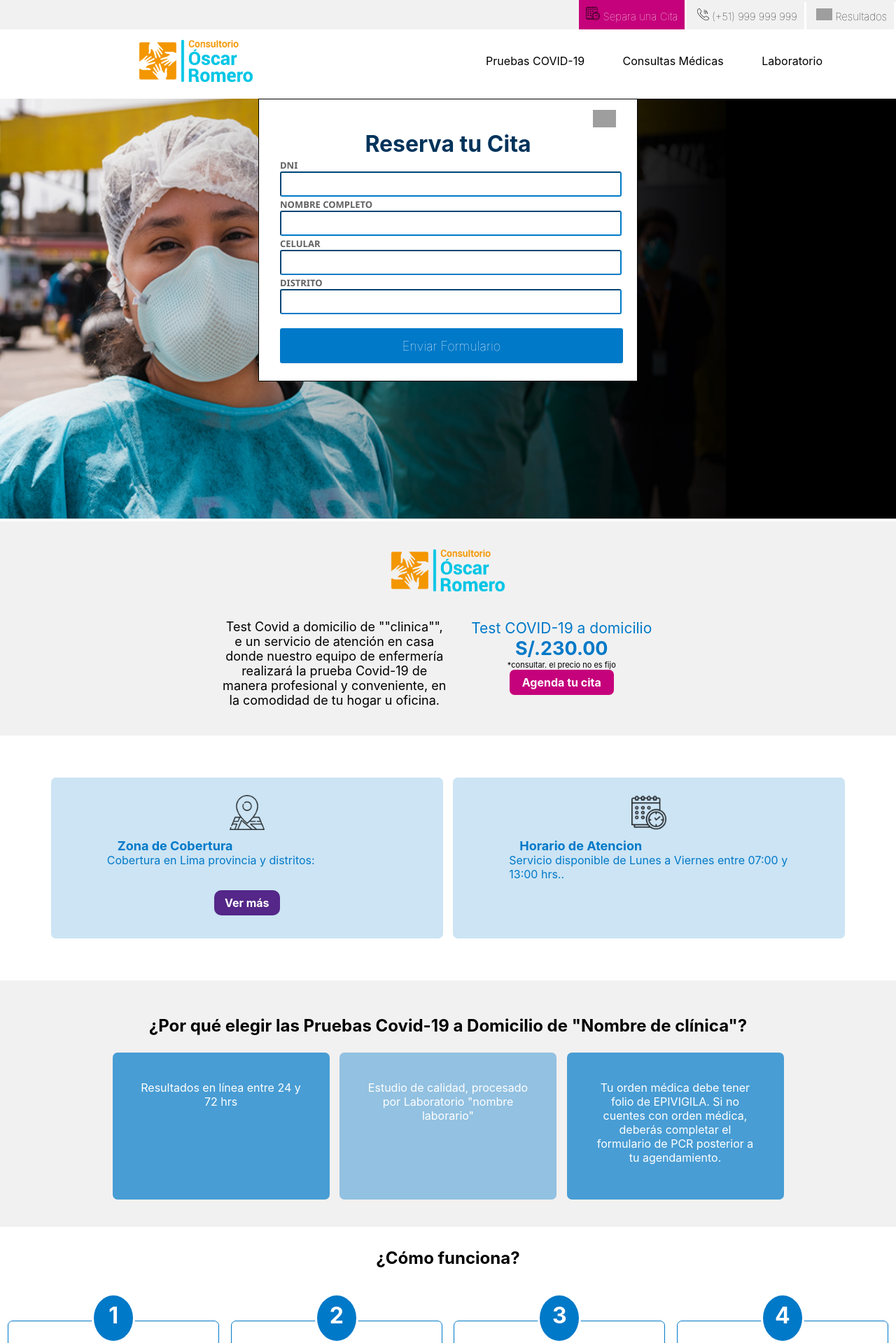
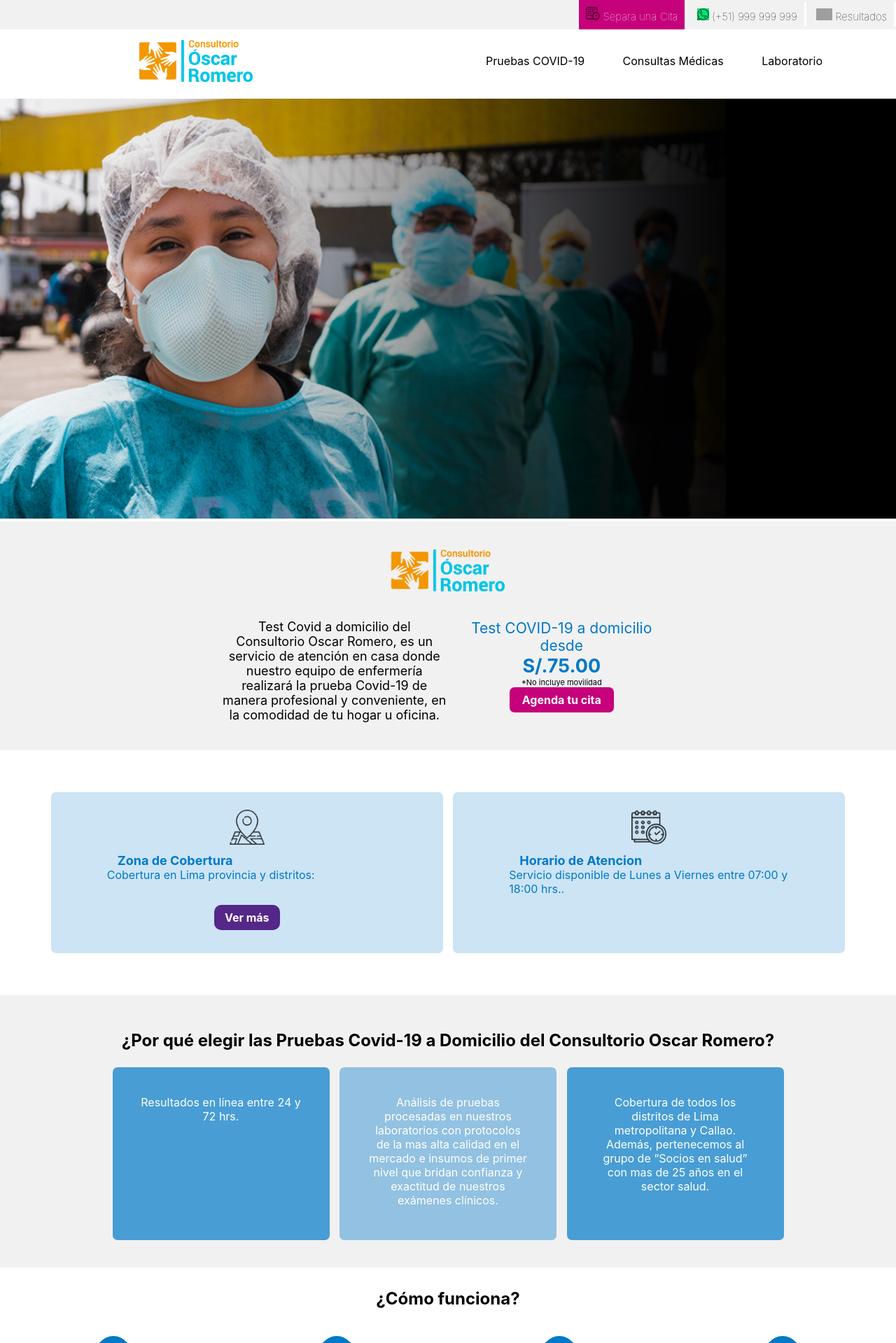
Before and after one commit to rodrigo-calle/clinicWeb, a PHP site: page / in a window 1280 px wide. Shown: the top 1919 px of the page at 70% size. Run offline with PHP 8.4, Linux system fonts and the light colour scheme; some libraries are stand-ins or nearby versions; grey boxes are pictures that could not be loaded.

Commit message:
subentrega

```diff
--- a/css/form.css
+++ b/css/form.css
@@ -1,20 +1,27 @@
 .contenedor_formulario{
-    position: absolute;
-    z-index: 998;
-    width: 100%;
-    height: 100%; /* Full height */
+ display: none; /* Hidden by default */
+  position: fixed; /* Stay in place */
+  z-index: 1; /* Sit on top */
+  padding-top: 100px; /* Location of the box */
+  left: 0;
+  top: 0;
+  width: 100%; /* Full width */
+  height: 100%; /* Full height */
+  overflow: auto; /* Enable scroll if needed */
+  background-color: rgb(0,0,0); /* Fallback color */
+  background-color: rgba(0,0,0,0.4); /* Black w/ opacity */
 
 }
 .form__citas{
-    border: thin solid #000;
-    background-color: white;
+    border: thin outset rgb(255, 255, 255);
+    border-radius: 5px;
+    background-color: rgba(255, 255, 255, 0.8);
     height: fit-content;
     width: 480px;
     padding-bottom: 25px;
     padding-left: 30px;
     padding-right: 30px;
     margin: 0px auto;
-
     /* width: 100% */
 }
 
@@ -48,6 +55,15 @@ color: var(--second-color);
     border-color: thin solid rgb(97, 97, 97);
 }
 
+.form__citas input[type=number]::-webkit-inner-spin-button,
+.form__citas input[type=number]::-webkit-outer-spin-button {
+  -webkit-appearance: none;
+}
+
+.form__citasinput[type=number] {
+  -moz-appearance: textfield;
+}
+
 .form__citas input:empty{
     border-color: var(--main-color);
 }
--- a/css/style.css
+++ b/css/style.css
@@ -280,7 +280,7 @@ display: inline-table;
 .subsection-three div{
    vertical-align: top;
    width: 290px;
-   height: 190px;
+   height: 227px;
    background-color: rgb(0, 121, 200, .7);
    display: inline-block;
    margin: 4px 5px;
@@ -363,6 +363,18 @@ display: inline-table;
     color: var(--main-color);
     text-decoration: none;
 }
+.subsection-five .div-two div{
+    width: 400px;
+    color: var(--main-color);
+    margin: 0px auto;
+    cursor: pointer;
+}
+
+.subsection-five .div-two div:hover{
+    font-size: 25px;
+    background-color: var(--main-color);
+    color: #fff;
+}
 .subsection-five .div-two a:hover{
     font-size: 25px;
     background-color: var(--main-color);
@@ -423,7 +435,7 @@ footer div ul li a {
 
 footer div ul li a:hover {
     text-decoration: none;
-    color:  var(--second-color);
+    text-decoration: underline;
 }
 
 footer .last-div-footer{
--- a/index.html
+++ b/index.html
@@ -14,8 +14,8 @@
     <header>
             <div class="main-head">
                 <div class="btn-appointment" id="myBtn"><img class="wahtss" style="opacity: 80%;" src="img/calendar.png" height="20px" width="20px" alt=""> Separa una Cita</div>
-                <div><p style="background-color: inherit; color: #000;"><img style="height: 17px; background-color:inherit; " src="img/call.png"  alt=""> (+51) 999 999 999</p></div>
-                <div><p style="background-color: inherit; color: #000;"><img style="height: 17px; background-color:inherit; " src="img/notepad.png"  alt=""> Resultados</p></div>
+                <a href="https://api.whatsapp.com/send?phone=929736017" target="_blank"  ><div style="height: 17px; background-color:inherit; "><p style="background-color: inherit; color: #000;"><img style="height: 17px; background-color:#01e675; " src="img/logotipo-de-whatsapp.png"  alt=""> (+51) 999 999 999</p></div></a>
+               <a href="https://apps.sociosensalud.org.pe/6ResultCor/Login"> <div style="height: 17px; background-color:inherit;"><p style="background-color: inherit; color: #000;"><img style="height: 17px; background-color:inherit; " src="img/notepad.png"  alt=""> Resultados</p></div></a>
             </div>
             <nav class="main-menu">
                 <div class="contenedor-logo">
@@ -56,27 +56,37 @@
 
             <div class="submenu tres" hidden>
                 <ul class="sub-list">
-                    <a href=""><li class="sub-item">Hemogramas</li></a>
+                    <a href=""><li class="sub-item">Hemogramas Completo</li></a>
+                    <a href=""><li class="sub-item">Glucosa</li></a>
+                    <a href=""><li class="sub-item">Colesterol Total</li></a>
+                    <a href=""><li class="sub-item">Triglicéridos</li></a>
+                    <a href=""><li class="sub-item">Antígeno Prostático</li></a>
+                    <a href=""><li class="sub-item">Thevenon</li></a>
+
 
                 </ul>
             </div>
         </header>
-
+        <!-- Form Appointments -->
         <div class="contenedor_formulario modal" id="myModal">
             <form method="post" action="connect.php" class="form__citas" >
                 <div>
-            <img class="exit" src="img/exit.png" height="25px" alt="">
+                    <img class="exit close" src="img/exit.png" height="25px" alt="">
                 </div>
                 <h1>Reserva tu Cita</h1>
                 <label for="document">DNI</label><br>
-        <input type="number" name="document"> <br>
+                <input class="input-document" type="number"  name="document" required <br>
+
                 <label for="name_complete">NOMBRE COMPLETO</label><br>
-        <input type="text" name="name_complete"><br>
+                <input type="text" name="name_complete" required><br>
+
                 <label for="phone">CELULAR</label><br>
-        <input type="number" name="phone"><br>
+                <input type="number" name="phone" required><br>
+
                 <label for="address">DISTRITO</label><br>
-        <input type="text" name="address" ><br>
-        <input type="submit" value="Enviar Formulario">
+                <input type="text" name="address" required><br>
+
+                <input type="submit" value="Enviar Formulario" target='_blank' >
             </form>
         </div>
 
@@ -111,7 +121,7 @@
                     <img src="img/logo.png" alt=""><br>
                     <div>
                         <p class="paragraph-sso">
-                            Test Covid a domicilio de ""clinica"", e un servicio de
+                            Test Covid a domicilio del Consultorio Oscar Romero, es un servicio de
                             atención en casa donde nuestro
                            equipo de enfermería realizará la
                            prueba Covid-19 de manera profesional
@@ -119,10 +129,10 @@
                         </p>
                     </div>
                     <div>
-                        <h3>Test COVID-19 a domicilio</h3>
-                        <h2>S/.230.00</h2>
-                        <p>*consultar. el precio no es fijo</p>
-                        <button>Agenda tu cita</button>
+                        <h3>Test COVID-19 a domicilio desde</h3>
+                        <h2>S/.75.00</h2>
+                        <p>*No incluye movilidad</p>
+                       <button id="separate">Agenda tu cita</button>
                     </div>
                 </div>
 
@@ -141,32 +151,36 @@
                         <img src="img/calendar.png"  height="50px" alt="">
                         <p><strong>Horario de Atencion</strong>
                             Servicio disponible de Lunes a Viernes
-                            entre 07:00 y 13:00 hrs..
+                            entre 07:00 y 18:00 hrs..
                         </p>
                     </div>
                 </div>
 
                 <div class="subsection-three">
-                    <h1>¿Por qué elegir las Pruebas Covid-19 a Domicilio de "Nombre de clínica"?</h1>
+                    <h1>¿Por qué elegir las Pruebas Covid-19 a Domicilio del Consultorio Oscar Romero?</h1>
                     <div>
                         <p>
                             Resultados en línea entre
-                            24 y 72 hrs
+                            24 y 72 hrs.
                         </p>
 
                     </div>
                     <div class="different-div">
                         <p>
-                            Estudio de calidad, procesado por Laboratorio "nombre laborario"
+                            Análisis de pruebas procesadas en nuestros
+                             laboratorios con protocolos de la mas alta calidad
+                            en el mercado e insumos de primer nivel que
+                             bridan confianza y exactitud de nuestros
+                              exámenes clínicos.
                         </p>
                     </div>
                     <div>
                         <p>
-                            Tu orden médica debe tener folio
-                            de EPIVIGILA. Si no cuentes con
-                             orden médica, deberás completar
-                             el formulario de PCR posterior
-                              a tu agendamiento.
+                            Cobertura de todos los distritos de Lima
+                            metropolitana y Callao. Además,
+                             pertenecemos al grupo
+                              de “Socios en salud” con mas
+                               de 25 años en el sector salud.
                         </p>
                     </div>
                 </div>
@@ -221,8 +235,8 @@
                     </p>
                    </div>
                     <div  class="div-two">
-                           <a href=""> <img style="height: 25px; " src="img/clipboard.png"  alt=""> Agendamiento Online</a> <br>
-                           <a href=""> <img style="height: 20px; " src="img/call.png"  alt=""> Agendamiento por Call Center</a>
+                           <a href="https://api.whatsapp.com/send?phone=929736017" target="_blank"> <img style="height: 25px; " src="img/clipboard.png"  alt=""> Agendamiento Online</a> <br>
+                           <a href="tel: +51 932557624"> <img style="height: 20px; " src="img/call.png"  alt=""> Agendamiento por Call Center - 999 999 999</a>
 
                     </div>
                 </div>
@@ -254,8 +268,6 @@
                     <ul>
                       <h3>Contactanos</h3>
                         <li><a href="">Habla con nosotros</a></li>
-                        <li><a href="">Chatea con nosotros</a></li>
-                        <li><a href="">Dejanos un comentario</a></li>
                         <li><a href="">Envianos un correo</a></li>
                     </ul>
                 </div>
@@ -272,25 +284,14 @@
 
                  <div>
                     <h3>Ubicanos</h3>
-                    <iframe  class="mapa" src="https://www.google.com/maps/embed?pb=!1m18!1m12!1m3!1d3901.7993921099905!2d-76.9388839845665!3d-12.057319445381188!2m3!1f0!2f0!3f0!3m2!1i1024!2i768!4f13.1!3m3!1m2!1s0x9105c6bf409a0bcf%3A0x8051ae49d0b48a4e!2sExplanada%20Del%20Monumental!5e0!3m2!1ses-419!2spe!4v1621872959604!5m2!1ses-419!2spe"  style="border:0;" allowfullscreen="" loading="lazy"></iframe>
+                    <iframe src="https://www.google.com/maps/embed?pb=!1m18!1m12!1m3!1d3901.7271143489356!2d-76.94722258518732!3d-12.062287291456972!2m3!1f0!2f0!3f0!3m2!1i1024!2i768!4f13.1!3m3!1m2!1s0x9105c7d558751a21%3A0x904b4f928c70fba6!2sCONSULTORIO%20OSCAR%20ROMERO!5e0!3m2!1ses-419!2spe!4v1623028871991!5m2!1ses-419!2spe" style="border:0;" allowfullscreen="" loading="lazy"></iframe>
                 </div>
 
-               <!--  <div>
-                    <ul>
-                        <h3>Ingreso Personal</h3>
-                        <li>
-                                Médicos
-                        </li>
-                        <li>
-                                Ejecutivos
-                        </li>
-                    </ul>
-                </div> -->
                 <div class="last-div-footer">
                   <p>2021 Consultorio Oscar Romero</p>
                 </div>
             </footer>
-
+    <script src="js/button_citas.js"></script>
     <script src="js/index.js" type="module"></script>
 </body>
 </html>
--- a/js/button_citas.js
+++ b/js/button_citas.js
@@ -1,4 +1,32 @@
-const d = document;
-export default function citas(){
+// Get the modal
+var modal = document.getElementById("myModal");
 
+// Get the button that opens the modal
+
+var btn = document.getElementById("myBtn");
+var separate = document.getElementById("separate");
+
+// Get the <span> element that closes the modal
+var span = document.getElementsByClassName("close")[0];
+
+// When the user clicks on the button, open the modal
+
+separate.onclick = function(){
+  modal.style.display = "block";
 }
+
+btn.onclick = function() {
+  modal.style.display = "block";
+}
+
+// When the user clicks on <span> (x), close the modal
+span.onclick = function() {
+  modal.style.display = "none";
+}
+
+// When the user clicks anywhere outside of the modal, close it
+window.onclick = function(event) {
+  if (event.target == modal) {
+    modal.style.display = "none";
+  }
+}
```
Also changed, not shown: connect.php (+52 -0 lines), formResponse.html (added, +68 -0 lines), js/index.js (line endings or trailing spaces). Lines whose indentation alone changed are shown as unchanged.
